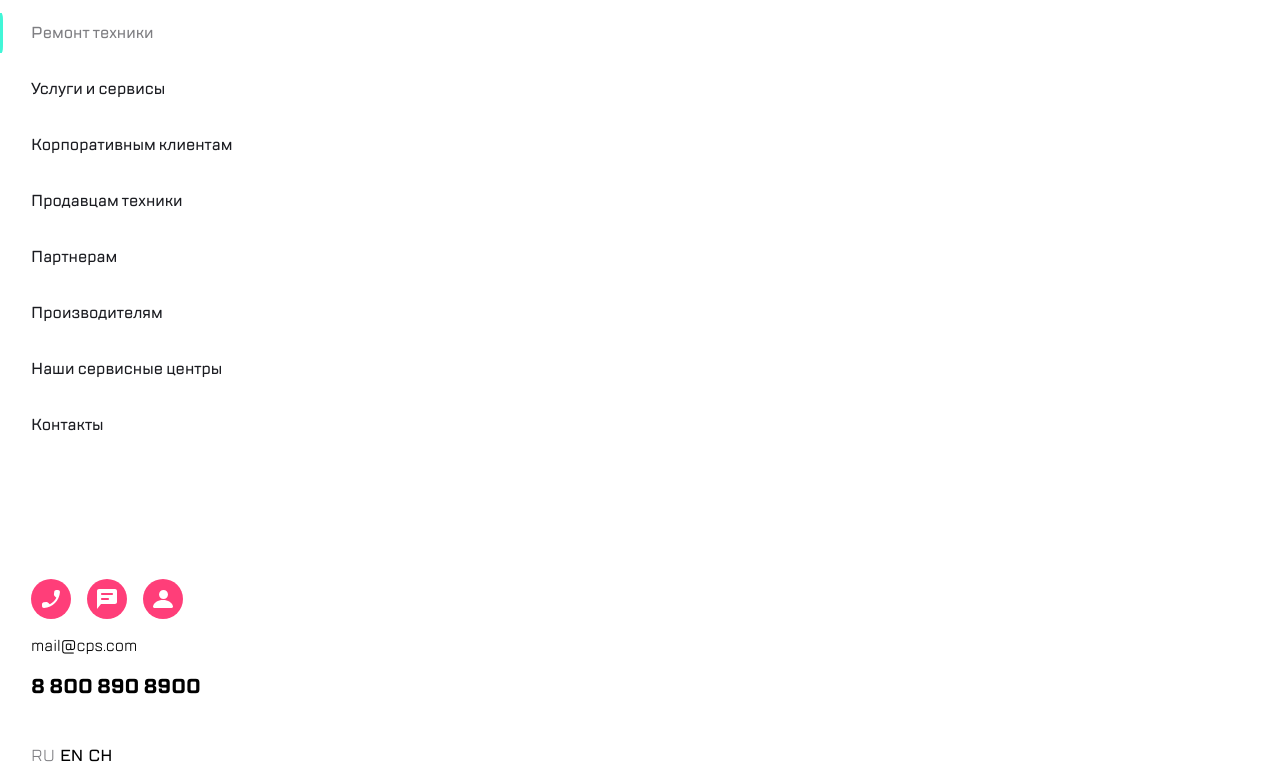
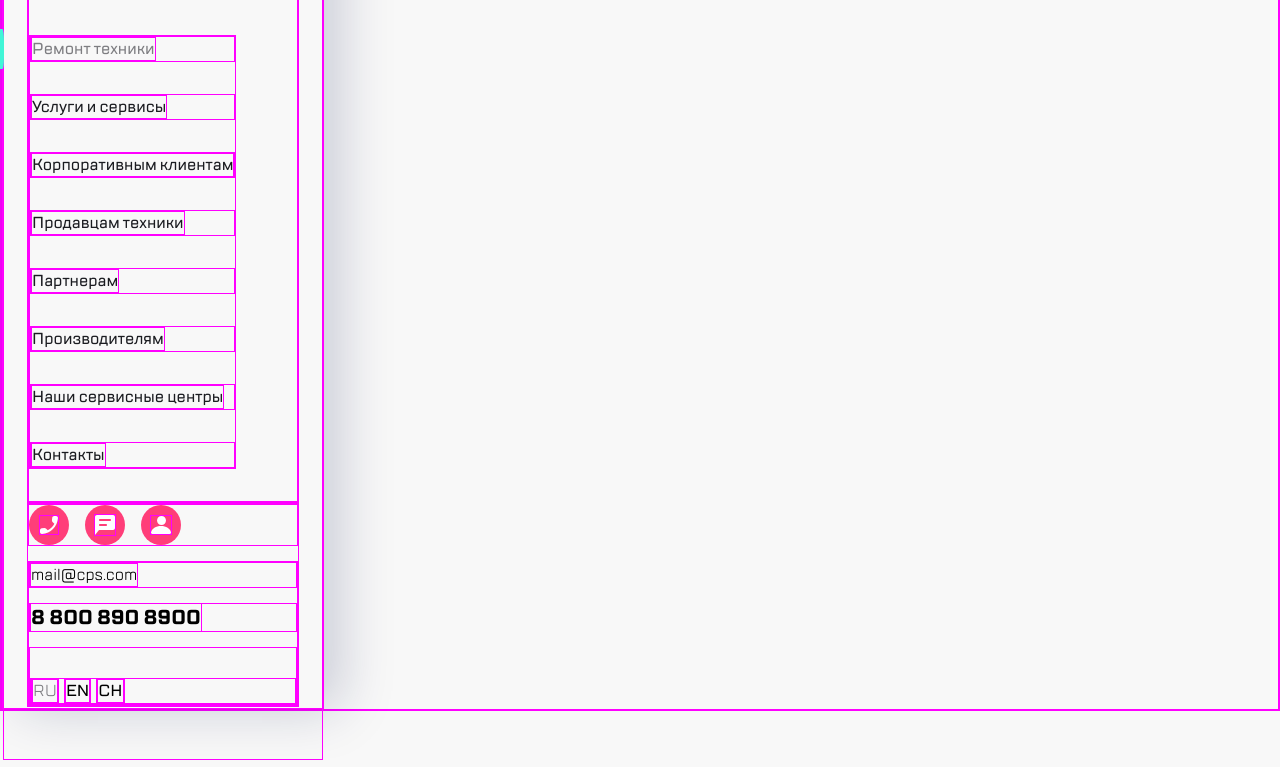
Before and after one commit to Suprocket/kata_3-1-4, a plain HTML site: page mobile-menu.html in a window 1280 px wide. Shown: the part 95-862 px from the top of the page. Drawn offline with Linux system fonts and the light colour scheme.

Commit message:
fix: add box-shadow

```diff
--- a/mobile-menu.html
+++ b/mobile-menu.html
@@ -7,7 +7,7 @@
     <link rel="icon" type="image/x-icon" href="assets/icons/fav.ico">
     <link rel="stylesheet" href="styles/style.css">
 </head>
-<body>
+<body class="body">
     <aside class="aside">
         <div class="aside__container">
             <header class="header">
--- a/styles/style.css
+++ b/styles/style.css
@@ -29,6 +29,9 @@
     --background-color: #F8F8F8;
 }
 
+*{
+    border: 1px solid #f0f;
+}
 .body {
     margin: auto;
     background-color: var(--background-color);
@@ -223,12 +226,17 @@
     height: auto;
     display: block;
 }
-
+.body{
+    margin: 0;
+    padding: 0;
+}
 .aside{
+    height: 100vh;
     max-width: 320px !important;
+    box-shadow: 16px 0 52px 0 #0E185033, -2px 0 4px #454F7E05;
 }
 .aside__container{
-    margin: 18px 23px 32px 23px;
+    padding: 18px 23px 32px 23px;
     display: flex;
     flex-direction: column;
     height: 100vh;
@@ -281,7 +289,6 @@
     display: flex;
     flex-direction: column;
     gap: 15px;
-    margin-top: 40%;
 }
 .footer__bottom{
     display: flex;
```
